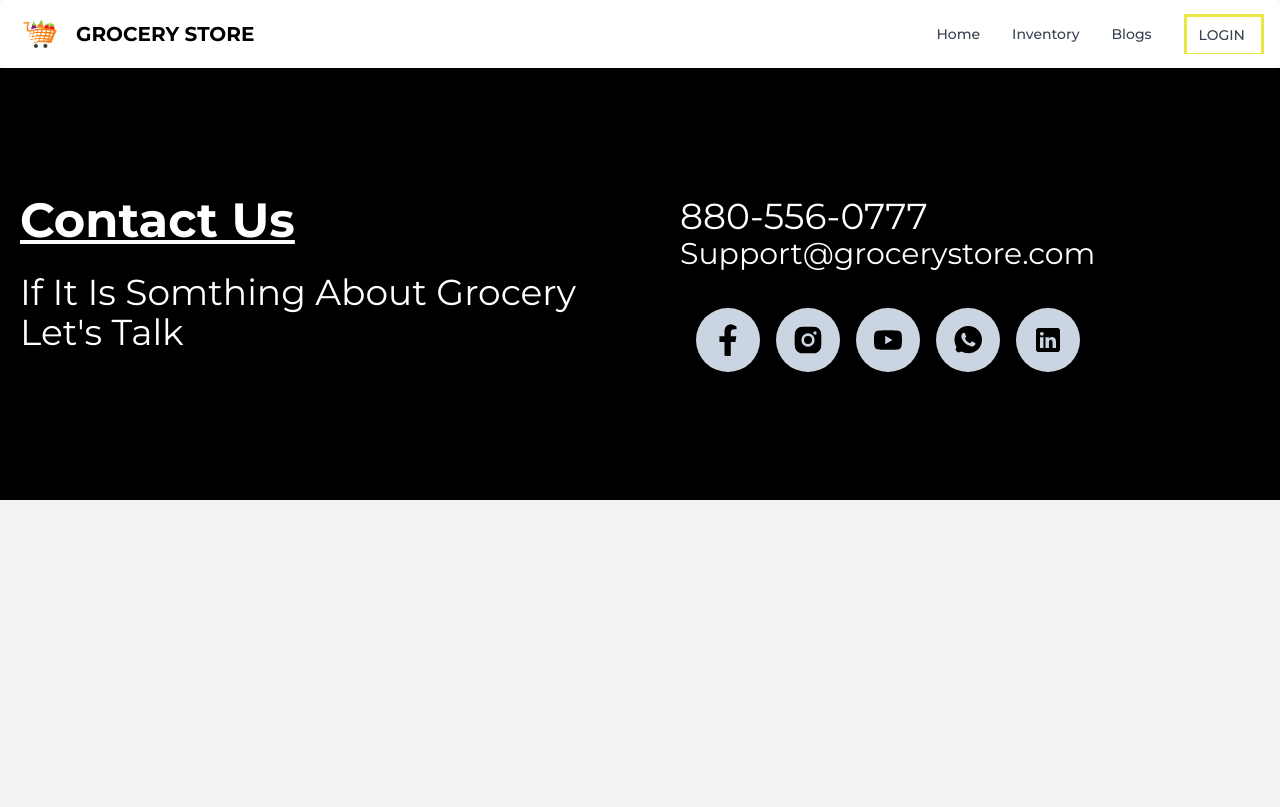
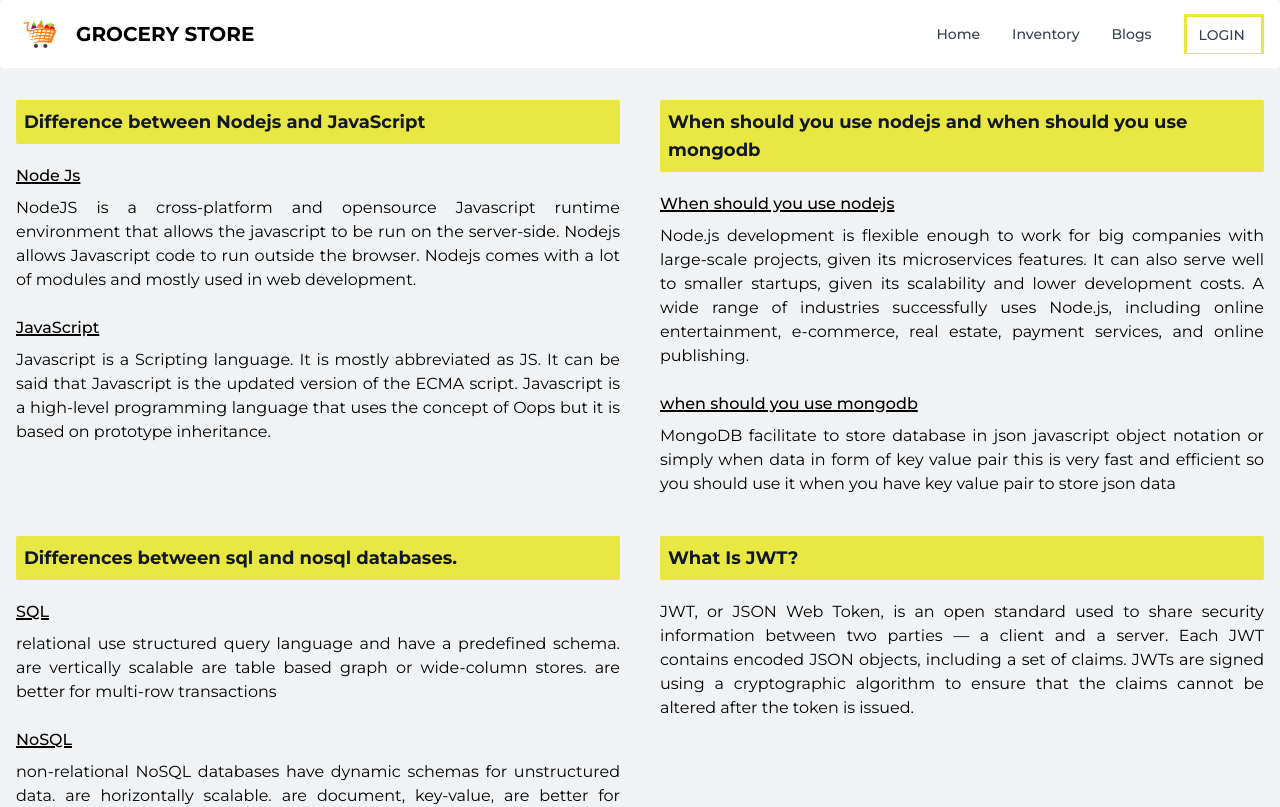
Before and after one commit to kamrandev-rubel/grocery-warehouse, a React (Create React App) app: page /blogs in a window 1280 px wide. Shown: the top 807 px of the page. Built offline with nearby package versions, Linux system fonts and the light colour scheme; no server answers.

Commit message:
added blogs page

```diff
--- a/src/App.js
+++ b/src/App.js
@@ -1,4 +1,4 @@
-import { Route, Routes } from 'react-router-dom';
+import { Route, Routes, useLocation } from 'react-router-dom';
 import './App.css';
 import Home from './Pages/Home/Home/Home';
 import Login from './Pages/Login/Login/Login';
@@ -13,6 +13,8 @@ import ManageInventory from './Pages/ManageInventory/ManageInventory';
 import AddItem from './Pages/AddItem/AddItem';
 import MyItem from './Pages/MyItem/MyItem';
 import PrivetRoute from './Pages/Login/PrivetRoute/PrivetRoute';
+import NotFound from './Pages/NotFound/NotFound';
+import Blogs from './Pages/Blogs/Blogs';
 
 function App() {
   return (
@@ -22,6 +24,7 @@ function App() {
         <Route path='/' element={<Home />} />
         <Route path='/home' element={<Home />} />
         <Route path='/inventory' element={<Inventory />} />
+        <Route path='/blogs' element={<Blogs />} />
         <Route path='/updateinventory/:id' element={
           <PrivetRoute>
             <UpdateInventory />
@@ -44,6 +47,7 @@ function App() {
         } />
         <Route path='/register' element={<Register />} />
         <Route path='/login' element={<Login />} />
+        <Route path='*' element={<NotFound />} />
       </Routes>
       <Footer />
       <ToastContainer />
--- /dev/null
+++ b/src/Pages/Blogs/Blogs.js
@@ -0,0 +1,55 @@
+import React from 'react';
+
+const Blogs = () => {
+    return (
+        <div className='container mx-auto'>
+            <div className='grid grid-cols-1 md:grid-cols-2 gap-10 my-4 p-4'>
+                <div>
+                    <h2 className='text-lg font-bold mb-5 bg-primary-color text-gray-900 p-2 rounded-sm'>Difference between Nodejs and JavaScript </h2>
+                    <h3 className='underline decoration-2 font-medium mb-2'>Node Js</h3>
+                    <p className='text-justify'>
+                        NodeJS is a cross-platform and opensource Javascript runtime environment that allows the javascript to be run on the server-side. Nodejs allows Javascript code to run outside the browser. Nodejs comes with a lot of modules and mostly used in web development.
+                    </p>
+                    <br />
+                    <h3 className='underline decoration-2 font-medium mb-2'>JavaScript</h3>
+                    <p className='text-justify'>
+                        Javascript is a Scripting language. It is mostly abbreviated as JS. It can be said that Javascript is the updated version of the ECMA script. Javascript is a high-level programming language that uses the concept of Oops but it is based on prototype inheritance.
+                    </p>
+                </div>
+                <div>
+                    <h2 className='text-lg font-bold mb-5 bg-primary-color text-gray-900 p-2 rounded-sm'>When should you use nodejs and when should you use mongodb</h2>
+                    <h3 className='underline decoration-2 font-medium mb-2'>When should you use nodejs </h3>
+                    <p className='text-justify'>
+                        Node.js development is flexible enough to work for big companies with large-scale projects, given its microservices features. It can also serve well to smaller startups, given its scalability and lower development costs. A wide range of industries successfully uses Node.js, including online entertainment, e-commerce, real estate, payment services, and online publishing.
+                    </p>
+                    <br />
+                    <h3 className='underline decoration-2 font-medium mb-2'>when should you use mongodb</h3>
+                    <p className='text-justify'>
+                        MongoDB facilitate to store database in json javascript object notation  or simply when data in form of key value pair this is very fast and efficient so you should use it when you have key value pair to store json data
+                    </p>
+                </div>
+                <div>
+                    <h2 className='text-lg font-bold mb-5 bg-primary-color text-gray-900 p-2 rounded-sm'>Differences between sql and nosql databases.</h2>
+                    <h3 className='underline decoration-2 font-medium mb-2'>SQL</h3>
+                    <p className='text-justify'>
+
+                        relational	use structured query language and have a predefined schema.	 are vertically scalable are table based graph or wide-column stores. are better for multi-row transactions
+                    </p>
+                    <br />
+                    <h3 className='underline decoration-2 font-medium mb-2'>NoSQL</h3>
+                    <p className='text-justify'>
+                        non-relational NoSQL databases have dynamic schemas for unstructured data. are horizontally scalable. are document, key-value, are better for unstructured data like documents or JSON.
+                    </p>
+                </div>
+                <div>
+                    <h2 className='text-lg font-bold mb-5 bg-primary-color text-gray-900 p-2 rounded-sm'> What Is JWT?</h2>
+                    <p className='text-justify'>
+                        JWT, or JSON Web Token, is an open standard used to share security information between two parties — a client and a server. Each JWT contains encoded JSON objects, including a set of claims. JWTs are signed using a cryptographic algorithm to ensure that the claims cannot be altered after the token is issued.
+                    </p>
+                </div>
+            </div>
+        </div>
+    );
+};
+
+export default Blogs;
--- /dev/null
+++ b/src/Pages/NotFound/NotFound.css
@@ -0,0 +1,104 @@
+* {
+    -webkit-box-sizing: border-box;
+    box-sizing: border-box;
+}
+
+body {
+    padding: 0;
+    margin: 0;
+}
+
+#notfound {
+    position: relative;
+    height: 100vh;
+    background: #030005;
+}
+
+#notfound .notfound {
+    position: absolute;
+    left: 50%;
+    top: 50%;
+    -webkit-transform: translate(-50%, -50%);
+    -ms-transform: translate(-50%, -50%);
+    transform: translate(-50%, -50%);
+}
+
+.notfound {
+    max-width: 767px;
+    width: 100%;
+    line-height: 1.4;
+    text-align: center;
+}
+
+.notfound .notfound-404 {
+    position: relative;
+    height: 180px;
+    margin-bottom: 20px;
+    z-index: -1;
+}
+
+.notfound .notfound-404 h1 {
+    font-family: 'Montserrat', sans-serif;
+    position: absolute;
+    left: 50%;
+    top: 50%;
+    -webkit-transform: translate(-50%, -50%);
+    -ms-transform: translate(-50%, -50%);
+    transform: translate(-50%, -50%);
+    font-size: 224px;
+    font-weight: 900;
+    margin-top: 0px;
+    margin-bottom: 0px;
+    margin-left: -12px;
+    color: #030005;
+    text-transform: uppercase;
+    text-shadow: -1px -1px 0px #8400ff, 1px 1px 0px #ff005a;
+    letter-spacing: -20px;
+}
+
+
+.notfound .notfound-404 h2 {
+    font-family: 'Montserrat', sans-serif;
+    position: absolute;
+    left: 0;
+    right: 0;
+    top: 110px;
+    font-size: 42px;
+    font-weight: 700;
+    color: #fff;
+    text-transform: uppercase;
+    text-shadow: 0px 2px 0px #8400ff;
+    letter-spacing: 13px;
+    margin: 0;
+}
+
+.notfound a {
+    font-family: 'Montserrat', sans-serif;
+    display: inline-block;
+    text-transform: uppercase;
+    color: #ff005a;
+    text-decoration: none;
+    border: 2px solid;
+    background: transparent;
+    padding: 10px 40px;
+    font-size: 14px;
+    font-weight: 700;
+    -webkit-transition: 0.2s all;
+    transition: 0.2s all;
+}
+
+.notfound a:hover {
+    color: #8400ff;
+}
+
+@media only screen and (max-width: 767px) {
+    .notfound .notfound-404 h2 {
+        font-size: 24px;
+    }
+}
+
+@media only screen and (max-width: 480px) {
+    .notfound .notfound-404 h1 {
+        font-size: 182px;
+    }
+}
--- /dev/null
+++ b/src/Pages/NotFound/NotFound.js
@@ -0,0 +1,21 @@
+import React from 'react';
+import { Link } from 'react-router-dom';
+import './NotFound.css'
+
+const NotFound = () => {
+    return (
+        <div>
+            <div id="notfound">
+                <div className="notfound">
+                    <div className="notfound-404">
+                        <h1>404</h1>
+                        <h2>Page not found</h2>
+                    </div>
+                    <Link to="/">Homepage</Link>
+                </div>
+            </div>
+        </div>
+    );
+};
+
+export default NotFound;
--- a/src/Pages/Shared/Navbar/Navbar.js
+++ b/src/Pages/Shared/Navbar/Navbar.js
@@ -1,6 +1,6 @@
 import React, { useState } from 'react';
 import { useAuthState } from 'react-firebase-hooks/auth';
-import { Link } from 'react-router-dom';
+import { Link, useLocation } from 'react-router-dom';
 import auth from '../../../firebase.init';
 import logo from '../../../images/logo.png'
 import { FaUserCircle } from 'react-icons/fa'
@@ -10,8 +10,8 @@ import { IoClose } from 'react-icons/io5'
 import { signOut } from 'firebase/auth';
 
 const Navbar = () => {
-    const [isActive, setIsActive] = useState(false)
-    const [isOpen, setIsOpen] = useState(false)
+    const [isActive, setIsActive] = useState(false);
+    const [isOpen, setIsOpen] = useState(false);
     const [user] = useAuthState(auth);
     return (
         <nav className="bg-white border-gray-200 px-2 sm:px-4 py-2.5 rounded">
```
Also changed, not shown: src/images/notfound.avif (added).
